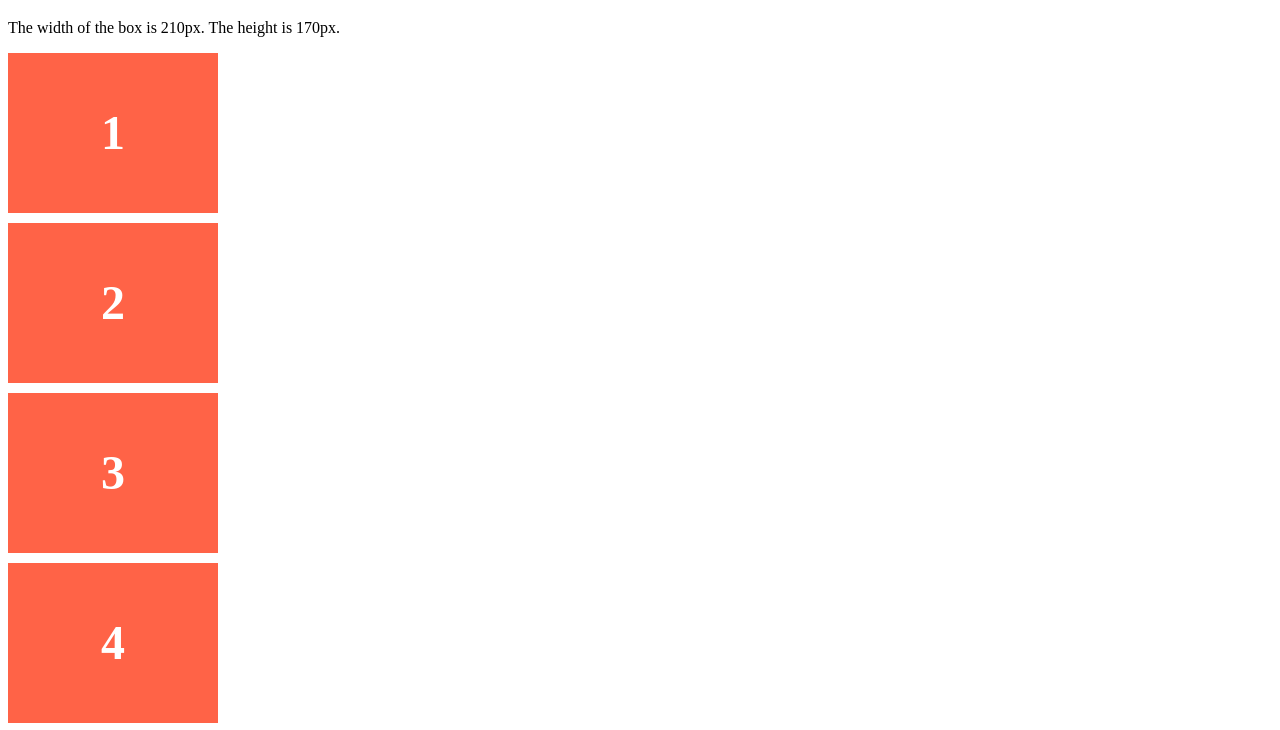
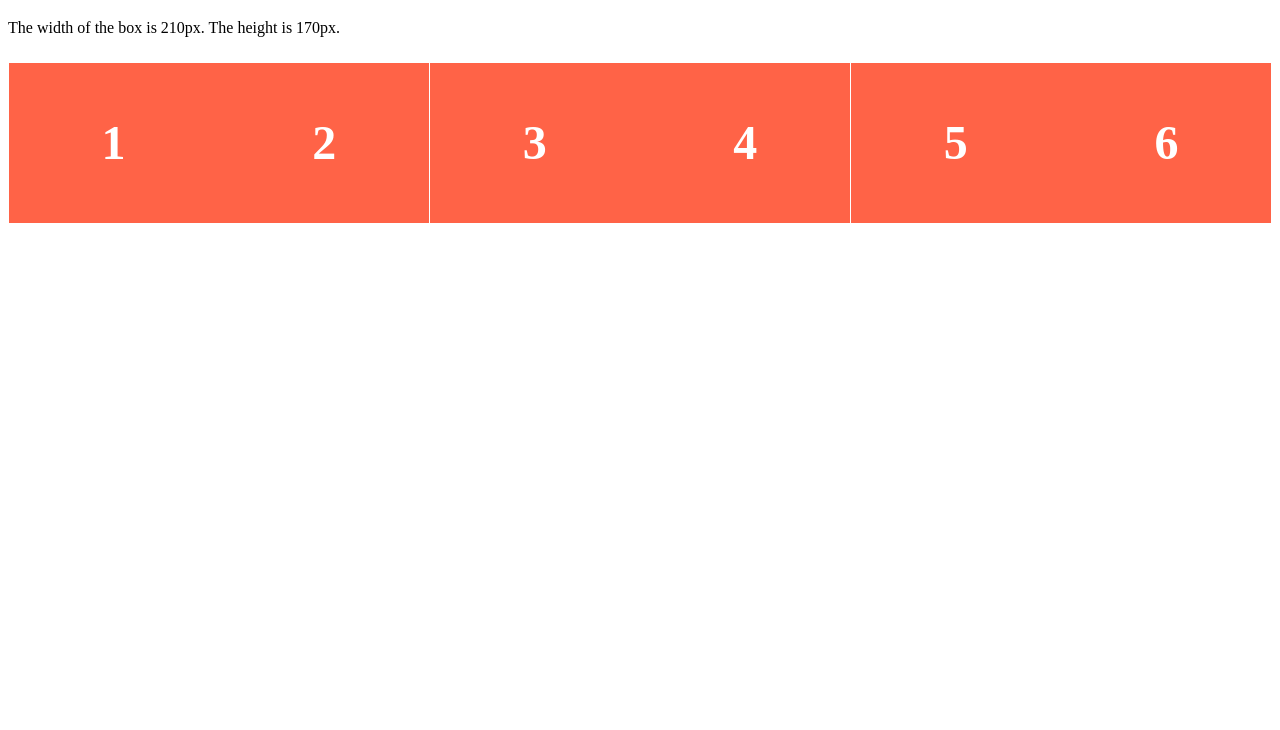
Before and after one commit to ajvigil/css-flexbox, a plain HTML site: page index.html in a window 1280 px wide. Shown: the part 61-791 px from the top of the page. Drawn offline with Linux system fonts and the light colour scheme.

Commit message:
step 3 complete

```diff
--- a/style.css
+++ b/style.css
@@ -12,6 +12,12 @@ li {
     text-align: center;
 }
 
+.my-list {
+    display: flex;
+    flex-wrap: wrap;
+    justify-content: space-evenly;
+}
+
 .my-item {
     width: 200px;
     max-height: 150px;
```
